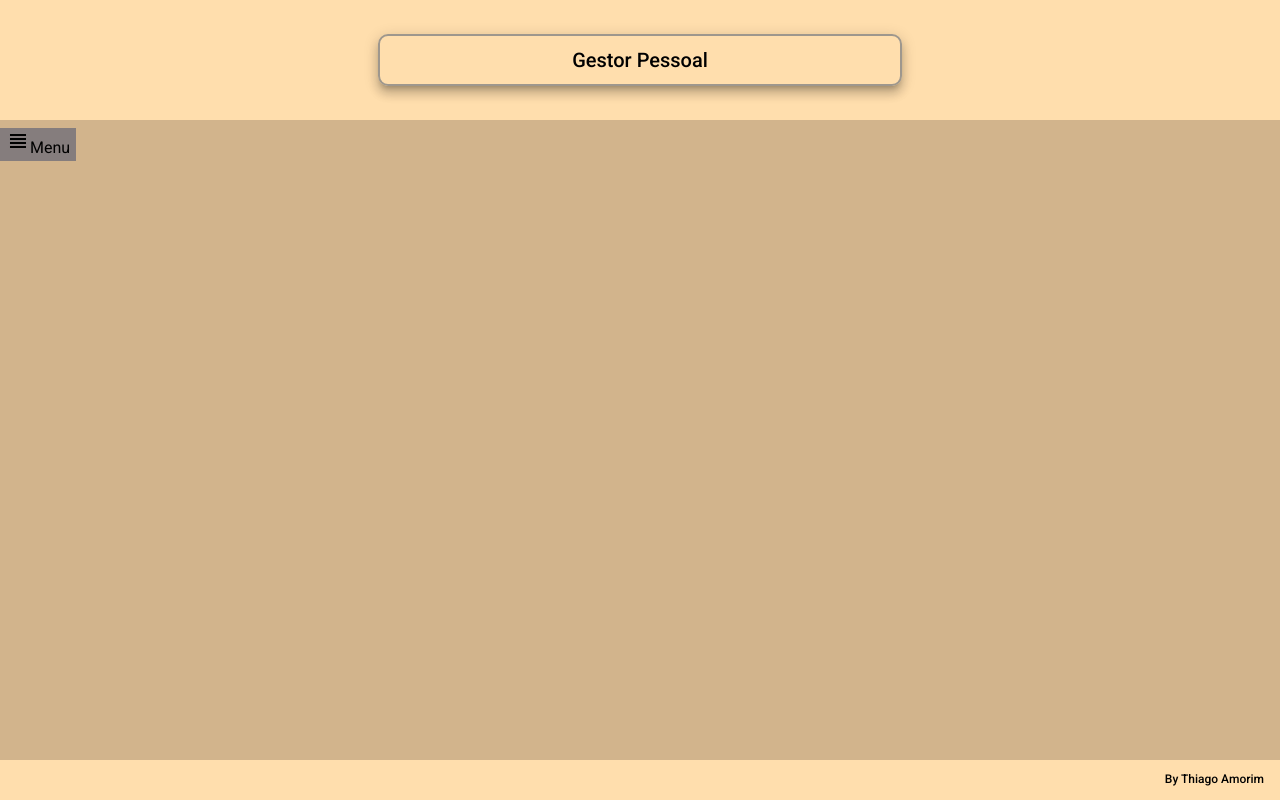
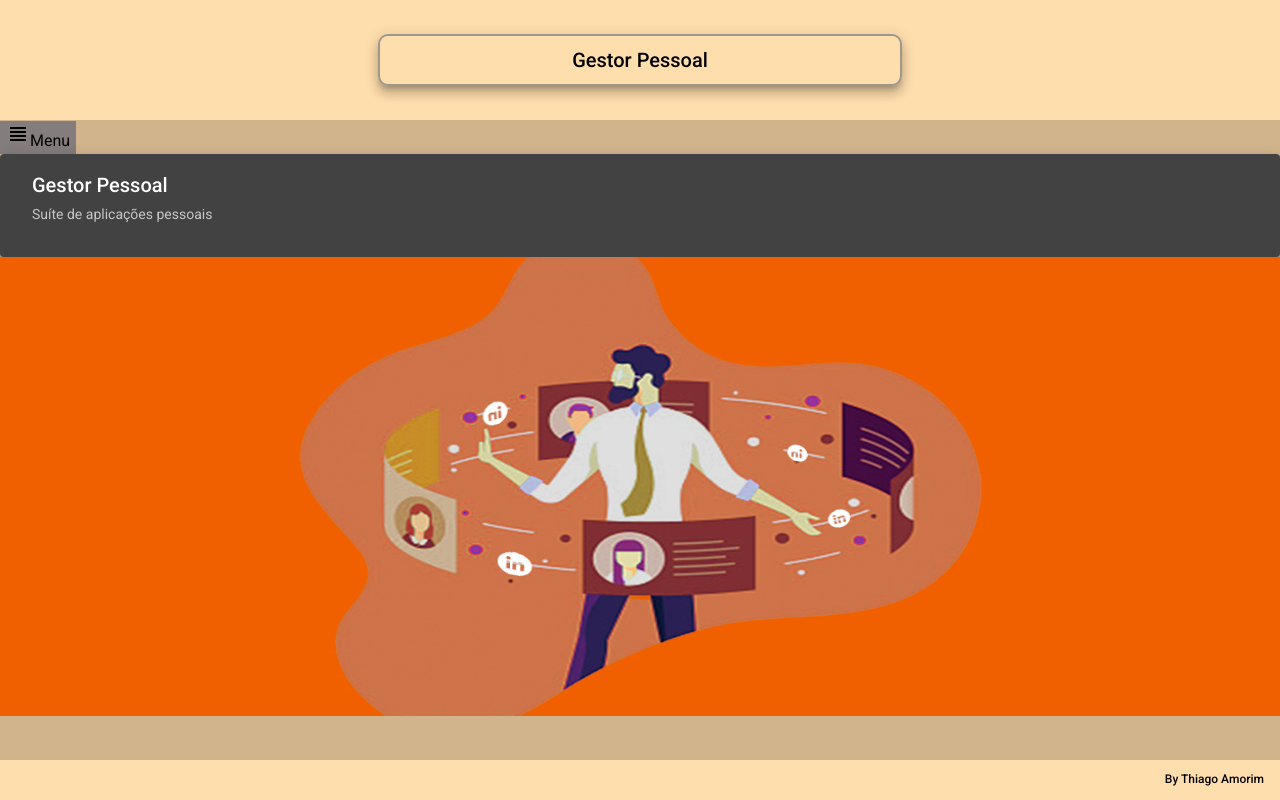
Before and after one commit to XaVeZ-cmd/agendaTelefonica2-frontEnd, an Angular app: page / in a window 1280 px wide. Built offline with nearby package versions, Linux system fonts and the light colour scheme.

Commit message:
Criaçao do home

```diff
--- a/src/app/app-routing.module.ts
+++ b/src/app/app-routing.module.ts
@@ -1,7 +1,17 @@
 import { NgModule } from '@angular/core';
 import { RouterModule, Routes } from '@angular/router';
+import { HomeComponent } from './views/components/home/home.component';
 
-const routes: Routes = [];
+const routes: Routes = [
+  {
+    path: '',
+    component: HomeComponent
+  },
+  // {
+  //   path: '',
+  //   component: ContatoComponent,
+  // }
+];
 
 @NgModule({
   imports: [RouterModule.forRoot(routes)],
--- /dev/null
+++ b/src/app/views/components/home/home.component.css
@@ -0,0 +1,6 @@
+img {
+    width: 100%;
+    position: absolute;
+    height: 72%;
+    padding-bottom: 0;
+}
--- /dev/null
+++ b/src/app/views/components/home/home.component.html
@@ -0,0 +1,7 @@
+<mat-card class="mat-elevation-z8">
+    <mat-card-header>
+        <mat-card-title>Gestor Pessoal</mat-card-title>
+        <mat-card-subtitle>Suíte de aplicações pessoais</mat-card-subtitle>
+    </mat-card-header>
+</mat-card>
+<img src="../../../../assets/images/fundo_home.jpg" alt="Home">
--- /dev/null
+++ b/src/app/views/components/home/home.component.ts
@@ -0,0 +1,15 @@
+import { Component, OnInit } from '@angular/core';
+
+@Component({
+  selector: 'app-home',
+  templateUrl: './home.component.html',
+  styleUrls: ['./home.component.css']
+})
+export class HomeComponent implements OnInit {
+
+  constructor() { }
+
+  ngOnInit(): void {
+  }
+
+}
--- a/src/app/views/components/templates/navbar/navbar.component.css
+++ b/src/app/views/components/templates/navbar/navbar.component.css
@@ -2,6 +2,8 @@
     height: 80%;
     width: 100%;
     background-color: #D2B48C;
+    padding-top: 1px;
+    padding-bottom: 1px;
 }
 
 .sidenav {
--- a/src/app/views/components/templates/navbar/navbar.component.html
+++ b/src/app/views/components/templates/navbar/navbar.component.html
@@ -1,7 +1,7 @@
 <mat-drawer-container class="navbar" autosize>
     <mat-drawer #drawer class="sidenav" mode="side">
         <mat-nav-list class="nav-list">
-            <a mat-list-item routerLink="/">
+            <a mat-list-item routerLink="">
                 <i class="material-icons">home</i>Home
             </a>
             <a mat-list-item routerLink="contatos">
```
Also changed, not shown: src/app/app.module.ts (+5 -7 lines).
